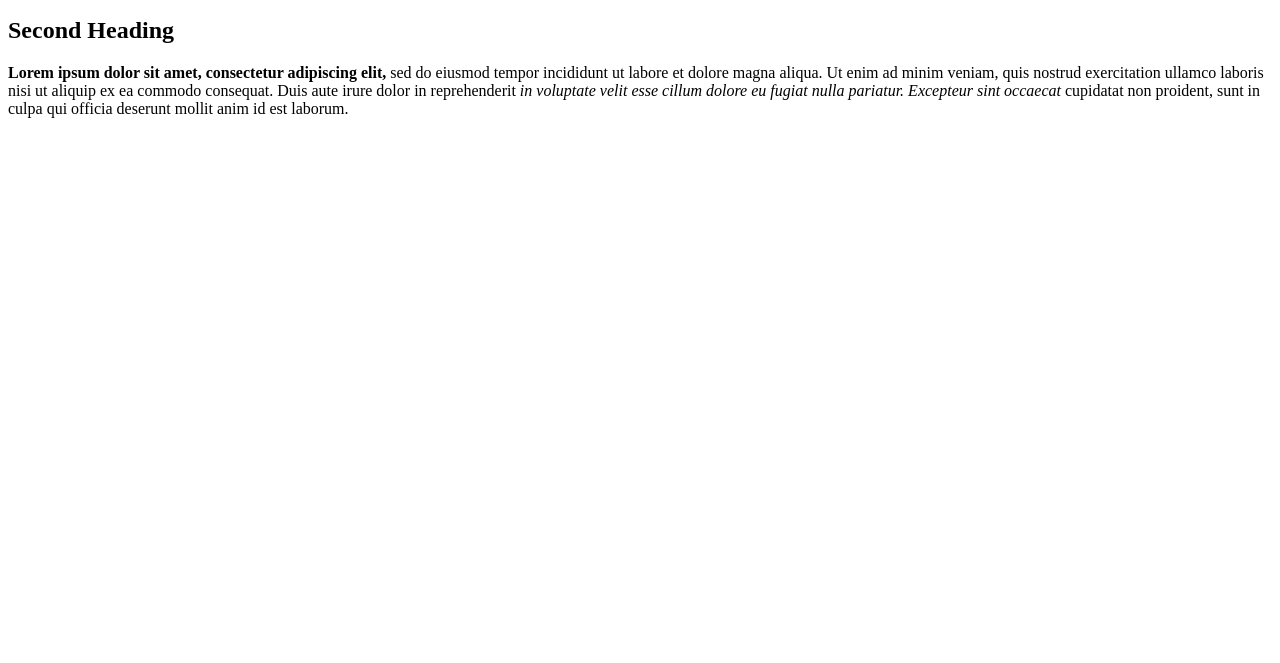
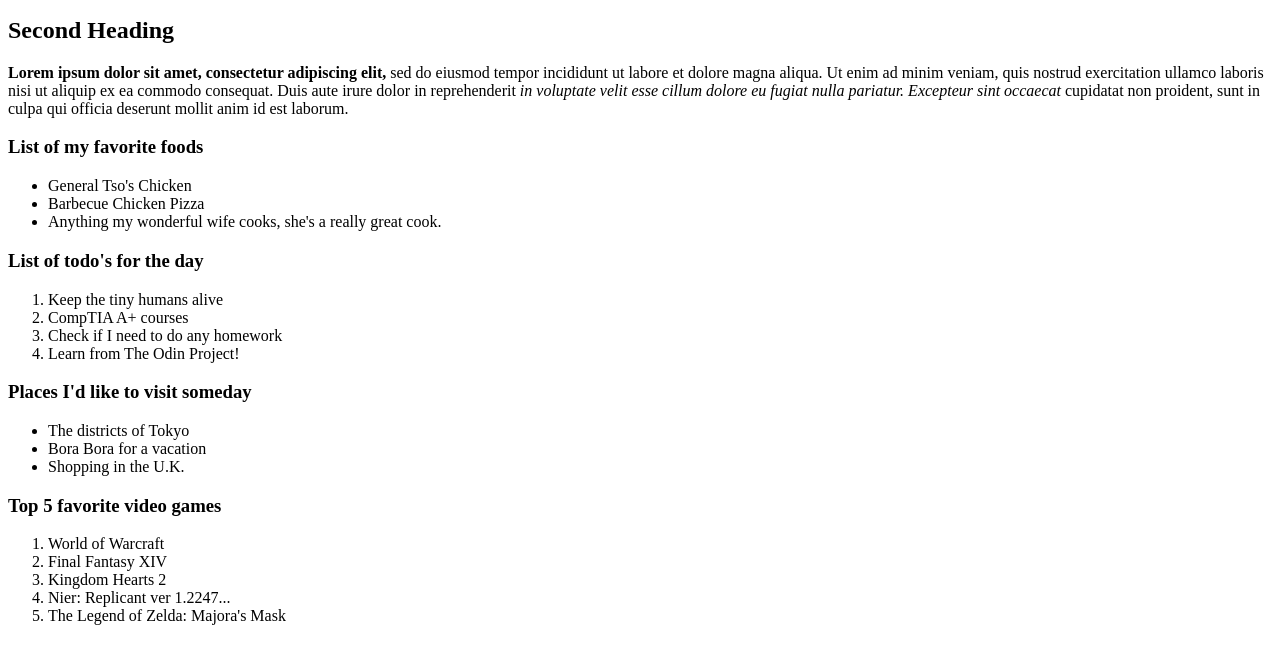
Before and after one commit to hildebrandtchandler/odin_html_intro, a plain HTML site: page index.html in a window 1280 px wide. Shown: the part 137-800 px from the top of the page. Drawn offline with Linux system fonts and the light colour scheme.

Commit message:
Added lists lession

```diff
--- a/index.html
+++ b/index.html
@@ -1,3 +1,4 @@
+<!-- html tag, doctype tag, head, meta, title, body-->
 <!DOCTYPE html>
 <html lang="en">
     <head>
@@ -6,15 +7,46 @@
     </head>
 
     <body>
+        <!-- Comments, headers, paragraphs, strong, and emphasized text-->
         <h1>Hello World!</h1>
         <p>Lorem ipsum dolor sit amet, consectetur adipiscing elit, sed do eiusmod tempor incididunt ut labore et dolore magna aliqua. Ut enim ad minim
            veniam, quis nostrud exercitation ullamco laboris nisi ut aliquip ex ea commodo consequat. Duis aute irure dolor in reprehenderit in voluptate
            velit esse cillum dolore eu fugiat nulla pariatur. Excepteur sint occaecat cupidatat non proident, sunt in culpa qui officia deserunt mollit anim
-           id est laborum.</p>
+           id est laborum.
+        </p>
         <h2>Second Heading</h2>
         <p><strong>Lorem ipsum dolor sit amet, consectetur adipiscing elit, </strong>sed do eiusmod tempor incididunt ut labore et dolore magna aliqua.
             Ut enim ad minim veniam, quis nostrud exercitation ullamco laboris nisi ut aliquip ex ea commodo consequat. Duis aute irure dolor in reprehenderit
             <em>in voluptate velit esse cillum dolore eu fugiat nulla pariatur. Excepteur sint occaecat</em> cupidatat non proident, sunt in culpa qui officia
-            deserunt mollit anim id est laborum.</p>
+            deserunt mollit anim id est laborum.
+        </p>
+        <!-- lists-->
+        <h3>List of my favorite foods</h3>
+        <ul>
+            <li>General Tso's Chicken</li>
+            <li>Barbecue Chicken Pizza</li>
+            <li>Anything my wonderful wife cooks, she's a really great cook.</li>
+        </ul>
+        <h3>List of todo's for the day</h3>
+        <ol>
+            <li>Keep the tiny humans alive</li>
+            <li>CompTIA A+ courses</li>
+            <li>Check if I need to do any homework</li>
+            <li>Learn from The Odin Project!</li>
+        </ol>
+        <h3>Places I'd like to visit someday</h3>
+        <ul>
+            <li>The districts of Tokyo</li>
+            <li>Bora Bora for a vacation</li>
+            <li>Shopping in the U.K.</li>
+        </ul>
+        <h3>Top 5 favorite video games</h3>
+        <ol>
+            <li>World of Warcraft</li>
+            <li>Final Fantasy XIV</li>
+            <li>Kingdom Hearts 2</li>
+            <li>Nier: Replicant ver 1.2247...</li>
+            <li>The Legend of Zelda: Majora's Mask</li>
+        </ol>
     </body>
 </html>
```
